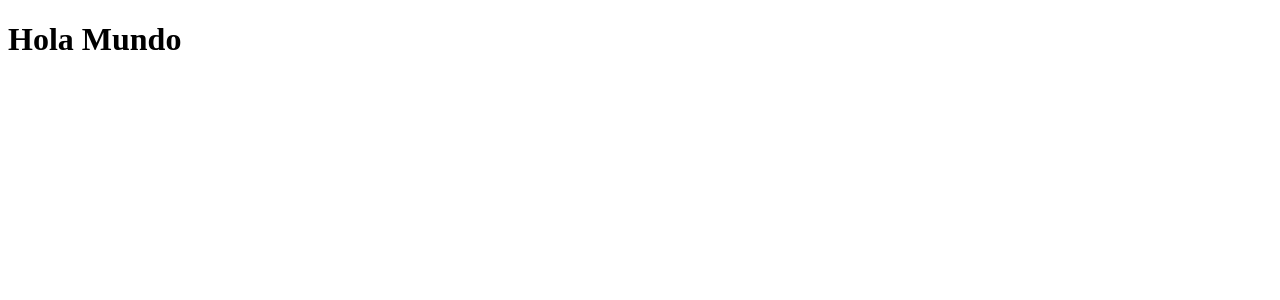
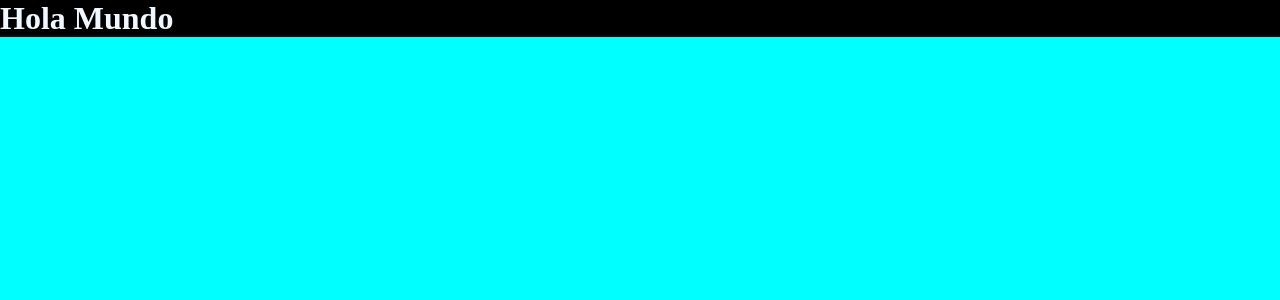
Before and after one commit to barbasmarcosi/conf-merch, a React app: page / in a window 1280 px wide. Shown: the top 300 px of the page. Built offline with nearby package versions, Linux system fonts and the light colour scheme.

Commit message:
refactor(webpack.config.js): changes de add styles && added some styles

```diff
--- a/package.json
+++ b/package.json
@@ -20,8 +20,10 @@
     "@babel/preset-env": "^7.18.9",
     "@babel/preset-react": "^7.18.6",
     "babel-loader": "^8.2.5",
+    "css-loader": "^6.7.1",
     "html-loader": "^4.1.0",
     "html-webpack-plugin": "^5.5.0",
+    "mini-css-extract-plugin": "^2.6.1",
     "webpack": "^5.74.0",
     "webpack-cli": "^4.10.0",
     "webpack-dev-server": "^4.9.3"
--- a/src/components/App.jsx
+++ b/src/components/App.jsx
@@ -1,4 +1,5 @@
 import React from 'react'
+import '../styles/components/App.css';
 const App = () => {
     return (
         <div className="App">
--- /dev/null
+++ b/src/index.css
@@ -0,0 +1,10 @@
+body {
+    margin: -21px 0 0 0;
+    width: 100%;
+    height: 100%;
+    background-color: aqua;
+}
+
+#app {
+    color: aliceblue
+}
--- a/src/index.js
+++ b/src/index.js
@@ -1,6 +1,7 @@
 import React from "react";
 import ReactDOM from "react-dom/client";
 import App from "./components/App.jsx";
+import './index.css'
 
 const container = document.getElementById("app");
 const root = ReactDOM.createRoot(container);
--- /dev/null
+++ b/src/styles/components/App.css
@@ -0,0 +1,3 @@
+.App {
+    background-color: black;
+}
--- a/webpack.config.js
+++ b/webpack.config.js
@@ -1,5 +1,6 @@
 const path = require("path");
 const HtmlWebpackPlugin = require("html-webpack-plugin");
+const MiniCssExtractPlugin = require("mini-css-extract-plugin");
 
 module.exports = {
   entry: "./src/index.js",
@@ -8,7 +9,7 @@ module.exports = {
     filename: "bundle.js",
   },
   resolve: {
-    extensions: [".js", "jsx"],
+    extensions: [".js", ".jsx"],
   },
   module: {
     rules: [
@@ -27,6 +28,15 @@ module.exports = {
           },
         ],
       },
+      {
+        test: /\.css$/,
+        use: [
+          {
+            loader: MiniCssExtractPlugin.loader,
+          },
+          "css-loader",
+        ],
+      },
     ],
   },
   plugins: [
@@ -34,10 +44,14 @@ module.exports = {
       template: "./public/index.html",
       filename: "./index.html",
     }),
+
+    new MiniCssExtractPlugin({
+      filename: "assets/[name].css",
+    }),
   ],
   devServer: {
     static: path.join(__dirname, "dist"),
     compress: true,
-    port: 3000,
+    port: 3005,
   },
 };
```
Also changed, not shown: .babelrc, 1 other file (tests, documents, lock files or other folders).
